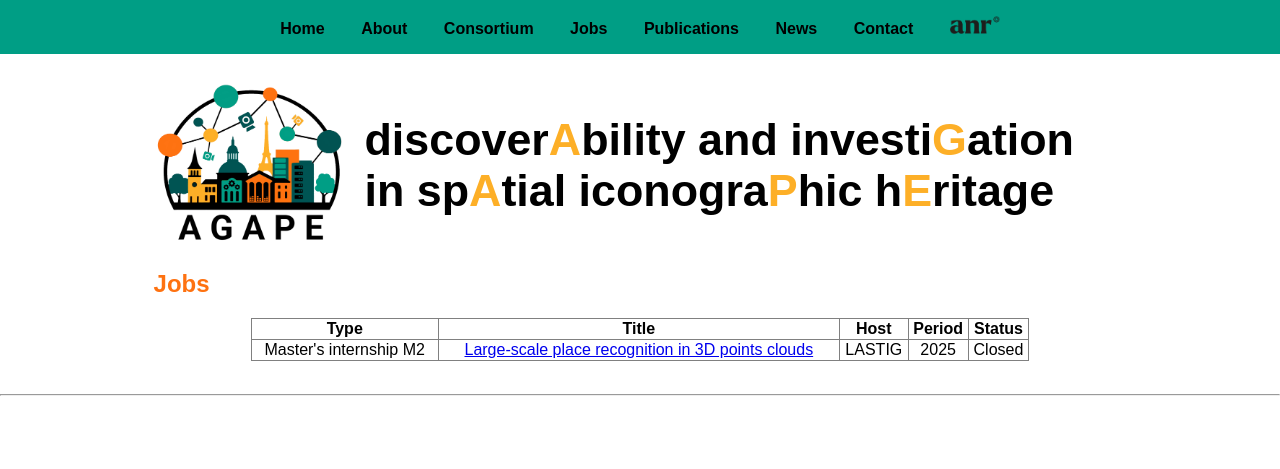
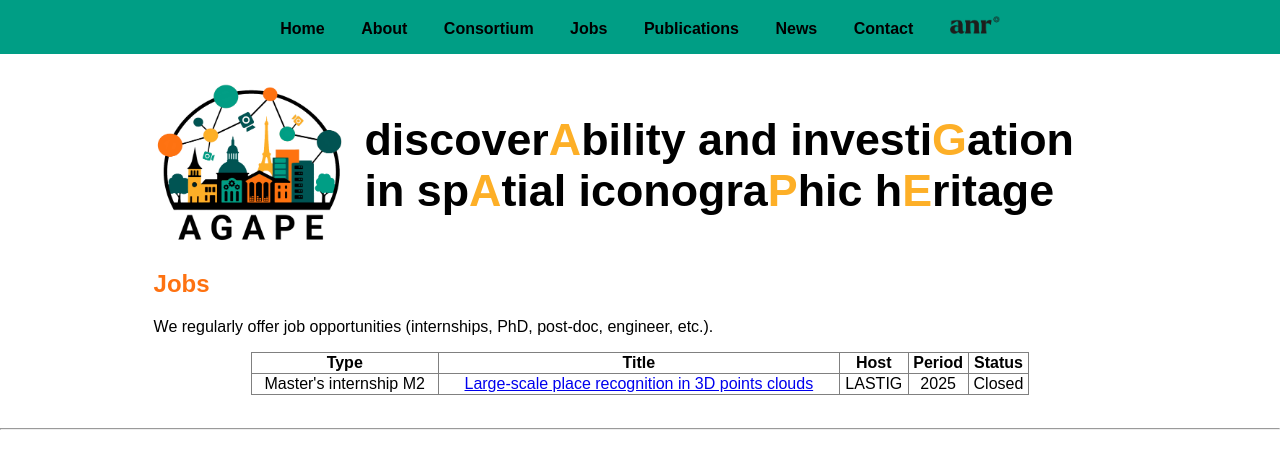
Before and after one commit to AGAPE-ANR/agape-anr.github.io, a Jekyll site: the page built from jobs.md, in a window 1280 px wide. Shown: the top 469 px of the page. Built offline with Jekyll 4.4.1, drawn with Linux system fonts in a browser that asks for light colours.

Commit message:
Update jobs.md

```diff
--- a/jobs.md
+++ b/jobs.md
@@ -4,6 +4,7 @@ title: Jobs
 permalink: /jobs/
 ---
 <h2> Jobs</h2>
+<p>We regularly offer job opportunities (internships, PhD, post-doc, engineer, etc.).</p>
 
 <table width="80%" border="1" cellspacing="2" style="text-align: center; vertical-align: middle;">
 <tr>
```
